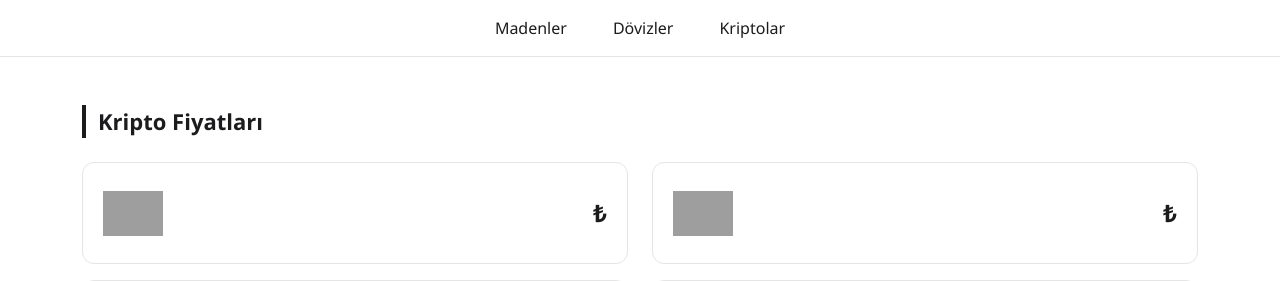
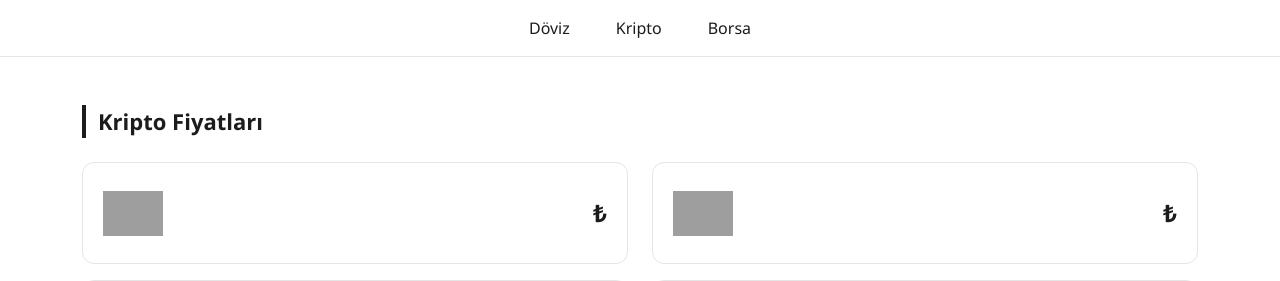
Before and after one commit to sefamutlu0/gold-site, a Flask app: template templates/index.html in a window 1280 px wide. Shown: the top 281 px of the page. Run offline with Flask 3, Linux system fonts and the light colour scheme; the template is opened without the code that fills it, so the values that code supplies are empty; grey boxes are pictures that could not be loaded.

Commit message:
Update index.html

```diff
--- a/templates/index.html
+++ b/templates/index.html
@@ -4,7 +4,7 @@
   <meta charset="UTF-8" />
   <meta name="viewport" content="width=device-width, initial-scale=1.0"/>
   <title>Sefa Borsa</title>
-  <link rel="icon" href="/altin.png" type="image/png">
+  <link rel="icon" href="/dolar.png" type="image/png">
   <link href="https://cdn.jsdelivr.net/npm/bootstrap@5.3.0/dist/css/bootstrap.min.css" rel="stylesheet"/>
   <link rel="stylesheet" href="style.css?v={{ simdi }}"/>
 </head>
@@ -14,13 +14,13 @@
     <div class="container-fluid">
       <ul class="navbar-nav mx-auto flex-row">
         <li class="nav-item">
-          <a class="nav-link" href="#">Madenler</a>
+          <a class="nav-link" href="#">Döviz</a>
         </li>
         <li class="nav-item">
-          <a class="nav-link" href="#">Dövizler</a>
+          <a class="nav-link" href="#">Kripto</a>
         </li>
         <li class="nav-item">
-          <a class="nav-link" href="#">Kriptolar</a>
+          <a class="nav-link" href="#">Borsa</a>
         </li>
       </ul>
     </div>
```
